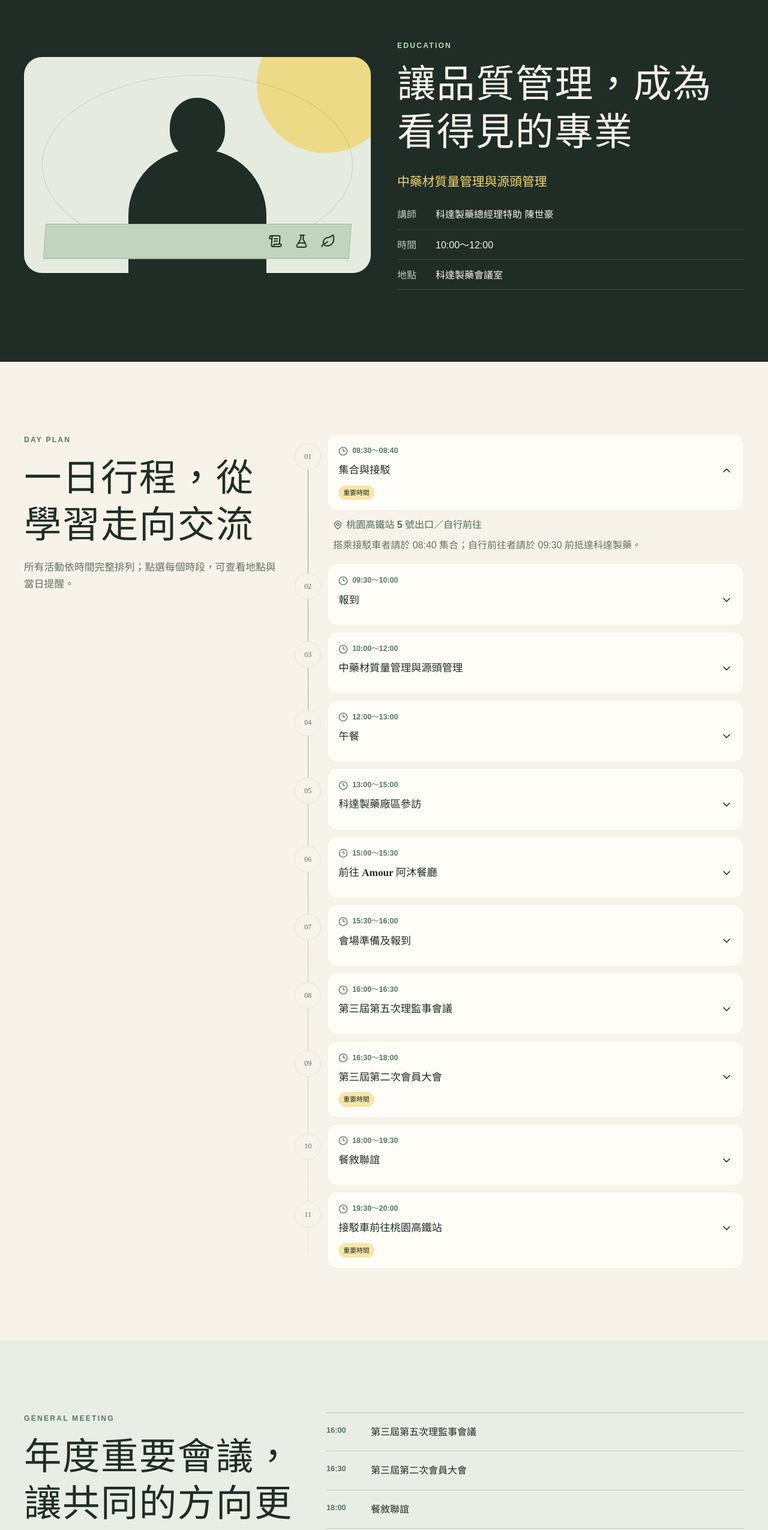
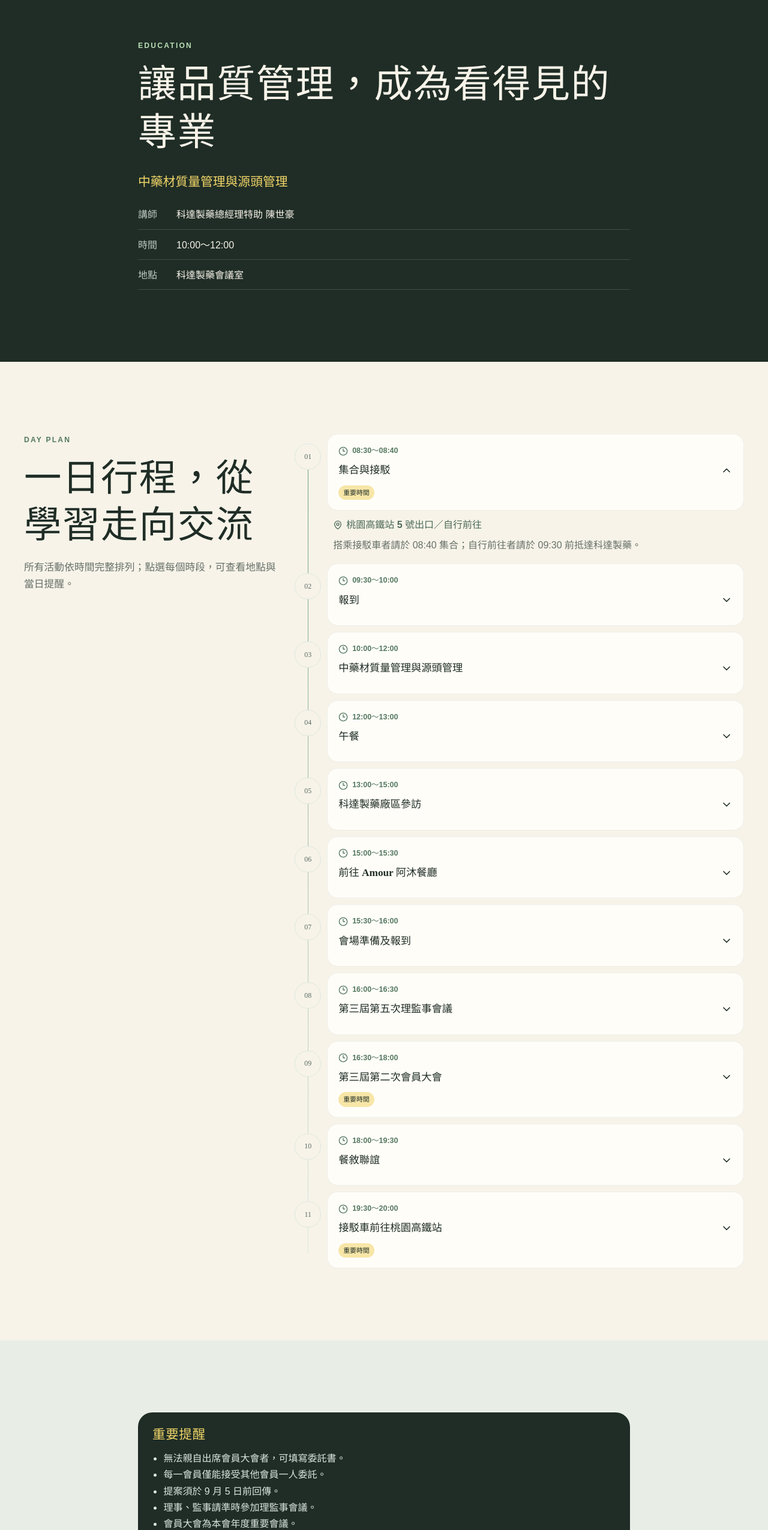
Before and after one commit to oklala0516-creator/taiwan-tcm-members-assembly-2026, a React (Vite) app: page / in a window 1280 px wide. Shown: the part 4703-7253 px from the top of the page at 60% size. Built offline with nearby package versions, Linux system fonts and the light colour scheme.

Commit message:
simplify meeting and course sections

```diff
--- a/src/App.tsx
+++ b/src/App.tsx
@@ -13,7 +13,6 @@ import {
   ExternalLink,
   Factory,
   FileText,
-  FlaskConical,
   Leaf,
   Mail,
   MapPin,
@@ -417,11 +416,6 @@ function App() {
 
         <section className="section speaker-section" aria-labelledby="speaker-title">
           <div className="section-shell speaker-layout">
-            <motion.div className="speaker-art" {...reveal}>
-              <div className="speaker-silhouette" aria-hidden="true"><span className="head" /><span className="body" /></div>
-              <div className="speaker-desk" aria-hidden="true"><ScrollText /><FlaskConical /><Leaf /></div>
-              <div className="speaker-lines" aria-hidden="true" />
-            </motion.div>
             <motion.div {...reveal}>
               <p className="eyebrow">EDUCATION</p>
               <h2 id="speaker-title">讓品質管理，成為看得見的專業</h2>
@@ -444,16 +438,7 @@ function App() {
 
         <section className="section meeting-section" id="meeting">
           <div className="section-shell meeting-layout">
-            <div className="meeting-heading">
-              <SectionHeading eyebrow="GENERAL MEETING" title="年度重要會議，讓共同的方向更清楚" />
-              <img className="meeting-emblem" src={event.assets.logo} width="220" height="220" loading="lazy" alt="台灣中藥權益促進會標誌" />
-            </div>
             <div className="meeting-content">
-              <ol className="meeting-agenda">
-                <li><span>16:00</span><strong>第三屆第五次理監事會議</strong></li>
-                <li><span>16:30</span><strong>第三屆第二次會員大會</strong></li>
-                <li><span>18:00</span><strong>餐敘聯誼</strong></li>
-              </ol>
               <div className="reminder-card">
                 <h3>重要提醒</h3>
                 <ul>
--- a/src/styles.css
+++ b/src/styles.css
@@ -179,14 +179,7 @@ h3 { font-size: 1.35rem; }
 .card-index { position: absolute; top: 20px; right: 22px; font-family: var(--serif); font-size: .75rem; }
 
 .speaker-section { overflow: hidden; background: var(--ink); color: #f8f3e9; }
-.speaker-layout { display: grid; gap: 44px; align-items: center; }
-.speaker-art { position: relative; min-height: 360px; overflow: hidden; background: #e5ebdf; border-radius: 30px; }
-.speaker-art::before { content: ""; position: absolute; width: 230px; height: 230px; top: -70px; right: -40px; background: var(--yellow); border-radius: 50%; opacity: .75; }
-.speaker-silhouette .head { position: absolute; width: 92px; height: 100px; left: 50%; top: 68px; transform: translateX(-50%); background: var(--ink); border-radius: 48% 48% 44% 44%; }
-.speaker-silhouette .body { position: absolute; width: 230px; height: 220px; left: 50%; top: 154px; transform: translateX(-50%); background: var(--ink); border-radius: 110px 110px 0 0; }
-.speaker-desk { position: absolute; display: flex; left: 34px; right: 34px; bottom: 24px; height: 58px; padding: 0 22px; gap: 16px; z-index: 2; align-items: center; justify-content: flex-end; color: var(--ink); background: #c1d5be; border: 1px solid rgba(31, 45, 38, .18); transform: skewX(-4deg); }
-.speaker-desk svg { width: 28px; }
-.speaker-lines { position: absolute; inset: 30px; border: 1px solid rgba(31, 45, 38, .15); border-radius: 50%; }
+.speaker-layout { display: grid; max-width: 820px; gap: 44px; }
 .speaker-section .eyebrow { color: var(--sprout); }
 .speaker-section h2 { font-size: clamp(2rem, 8vw, 4rem); }
 .course-name { margin: 24px 0; color: var(--yellow); font-family: var(--serif); font-size: 1.3rem; font-weight: 700; }
@@ -264,13 +257,7 @@ h3 { font-size: 1.35rem; }
 .membership-note { margin: 14px 0 0; padding: 13px; color: #4d6255; background: rgba(185, 221, 181, .38); border-radius: 13px; font-size: .86rem; }
 
 .meeting-section { background: #e8eee6; }
-.meeting-layout { display: grid; gap: 40px; }
-.meeting-heading img { width: min(180px, 48vw); height: auto; aspect-ratio: 1 / 1; object-fit: contain; margin-top: 20px; mix-blend-mode: normal; }
-.meeting-content { display: grid; gap: 20px; }
-.meeting-agenda { margin: 0; padding: 0; list-style: none; border-top: 1px solid rgba(31, 45, 38, .2); }
-.meeting-agenda li { display: grid; padding: 18px 0; gap: 14px; grid-template-columns: 60px 1fr; border-bottom: 1px solid rgba(31, 45, 38, .2); }
-.meeting-agenda span { color: #587462; font-size: .8rem; font-weight: 800; font-variant-numeric: tabular-nums; }
-.meeting-agenda strong { font-family: var(--serif); }
+.meeting-layout { display: grid; max-width: 820px; gap: 0; }
 .reminder-card { padding: 24px; color: #fff; background: var(--ink); border-radius: 24px; }
 .reminder-card h3 { margin-bottom: 12px; color: var(--yellow); }
 .reminder-card ul { margin: 0; padding-left: 1.15rem; color: #dce5df; }
@@ -354,13 +341,13 @@ h3 { font-size: 1.35rem; }
   .visit-rules { grid-template-columns: minmax(220px, .55fr) minmax(0, 1.45fr); align-items: center; }
   .visit-rules-grid { grid-template-columns: 1fr 1fr; }
   .highlight-card:nth-child(2), .highlight-card:nth-child(3) { min-height: 280px; }
-  .speaker-layout { grid-template-columns: 1fr 1fr; }
+  .speaker-layout { grid-template-columns: minmax(0, 1fr); }
   .schedule-layout { grid-template-columns: minmax(260px, .72fr) minmax(0, 1.28fr); align-items: start; }
   .schedule-sticky { position: sticky; top: 110px; }
   .transport-card { padding: 24px; }
   .location-grid { grid-template-columns: 1fr 1fr; }
   .fee-layout { grid-template-columns: .85fr 1.15fr; align-items: start; }
-  .meeting-layout { grid-template-columns: .8fr 1.2fr; }
+  .meeting-layout { grid-template-columns: minmax(0, 1fr); }
   .document-grid { grid-template-columns: repeat(3, 1fr); }
   .contact-card { display: grid; padding: 54px; grid-template-columns: 1.2fr .8fr; gap: 26px 42px; }
   .contact-person { margin: 0; align-self: end; }
```
